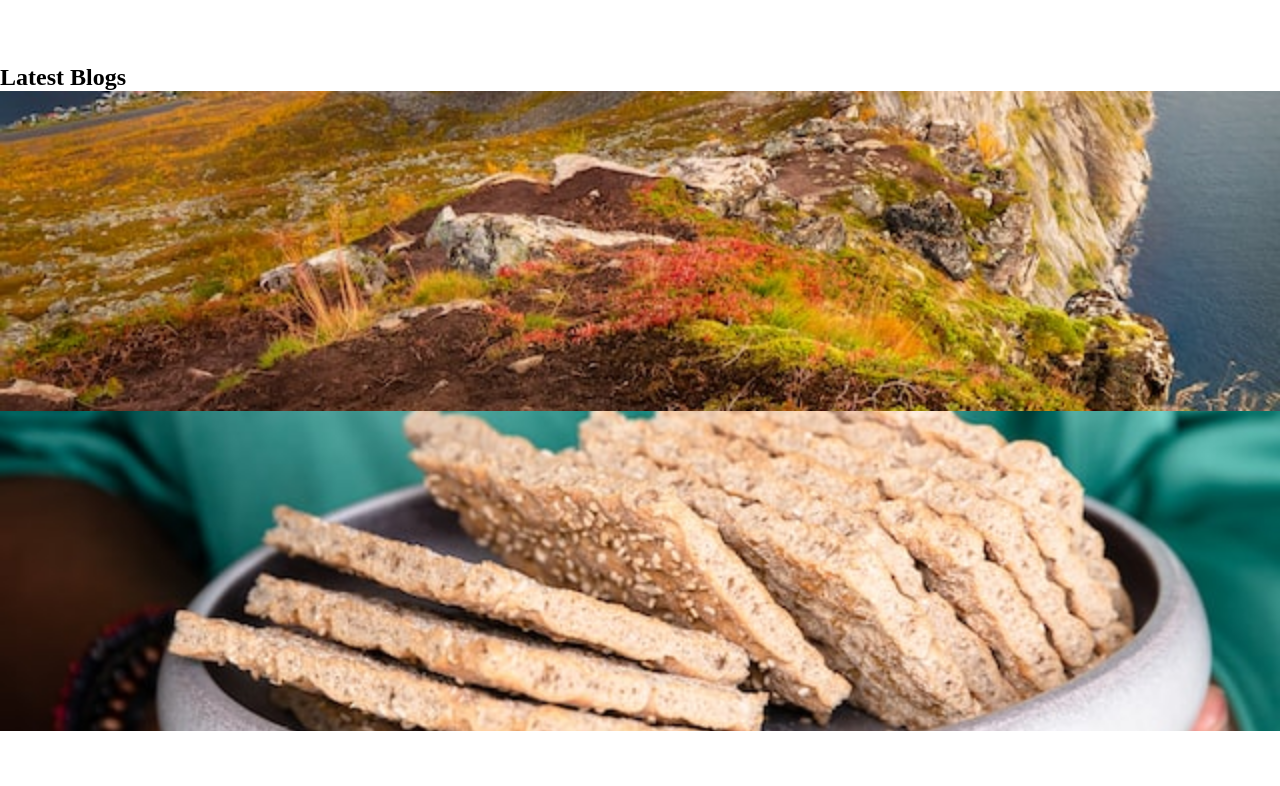
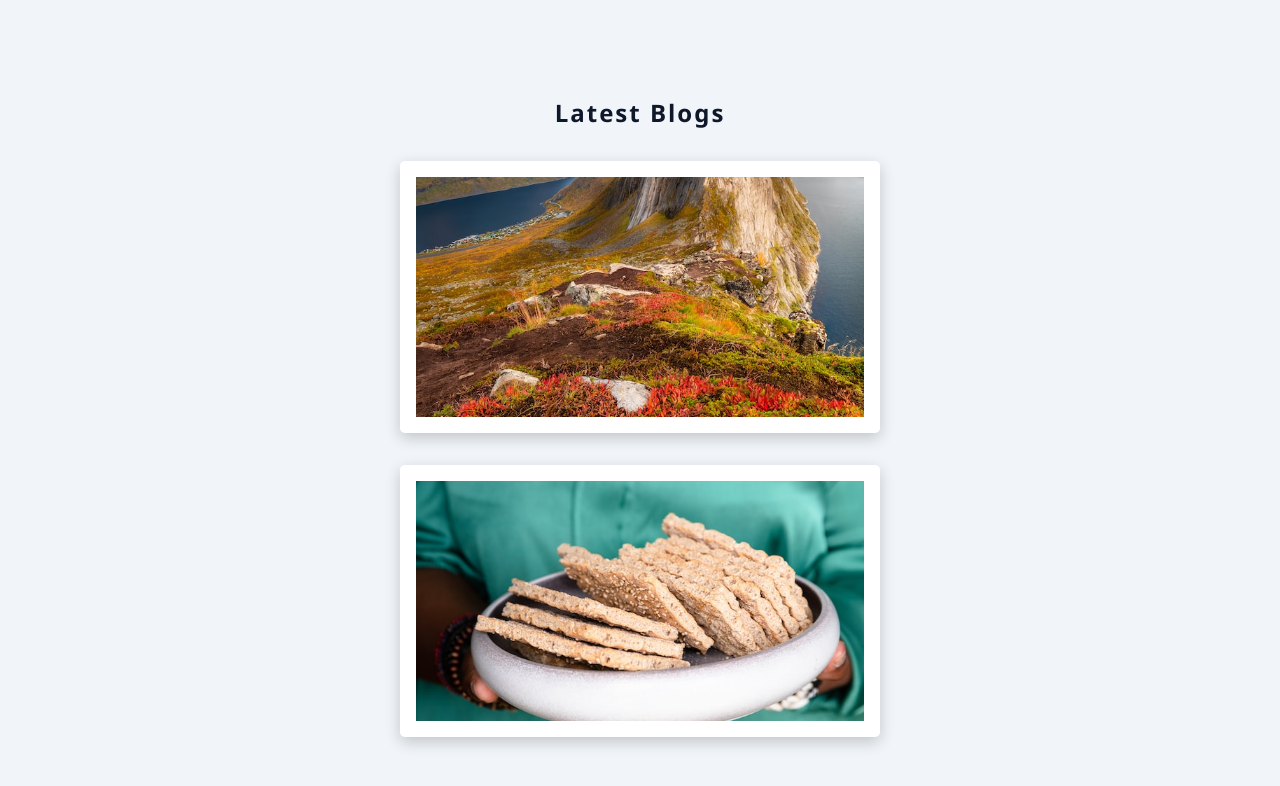
Before and after one commit to k9202ky/1111-web-demo-411418030, a plain HTML site: page demo/w05/blog_30.html in a window 1280 px wide. Drawn offline with Linux system fonts and the light colour scheme.

Commit message:
W05-P2: Add more details for blog class selector

```diff
--- a/demo/w05/blog_30.css
+++ b/demo/w05/blog_30.css
@@ -4,14 +4,51 @@
     box-sizing: border-box;
 }
 
+:root{
+    --grey-light: #f1f5f9;
+    --grey-dark: #0f172a;
+    --border-radius: 0.3rem;
+}
+
+body{
+    font-family: 'Segoe UI', Tahoma, Geneva, Verdana, sans-serif;
+    background-color: var(--grey-light);
+    color: var(--grey-dark);
+}
+
 .blogs{
     padding: 4rem 0;
+}
 
+.blogs-center{
+    width: 90vw;
+    margin: 0 auto;
+    max-width: 30rem;
+}
+
+.blog{
+    background-color: white;
+    padding: 1rem;
+    margin-bottom: 2rem;
+    border-radius: var(--border-radius);
+    box-shadow: 0 5px 15px rgba(0, 0, 0, 0.2);
+    transition: 0.5s ease-in-out all;
+}
+
+.section-title{
+    text-align: center;
+    text-transform: capitalize;
+    letter-spacing: 2px;
+    margin: 2rem;
+}
+
+.blog:hover{
+    box-shadow: 0 5px 15px rgba(0, 0, 0, 0.4);
 }
 
 .img{
     display: block;
     width: 100%;
-    height: 20rem;
+    height: 15rem;
     object-fit: cover;
 }
--- a/demo/w05/blog_30.html
+++ b/demo/w05/blog_30.html
@@ -10,7 +10,7 @@
 <body>
     <section class="blogs">
         <div class="section-title">
-            <h2>Latest Blogs</h2>
+            <h2>latest blogs</h2>
         </div>
         <div class="blogs-center">
             <article class="blog">
```
Also changed, not shown: demo/md/w05/w05_30.md (+4 -0 lines), demo/md/w05/w05-p2.png (added).
